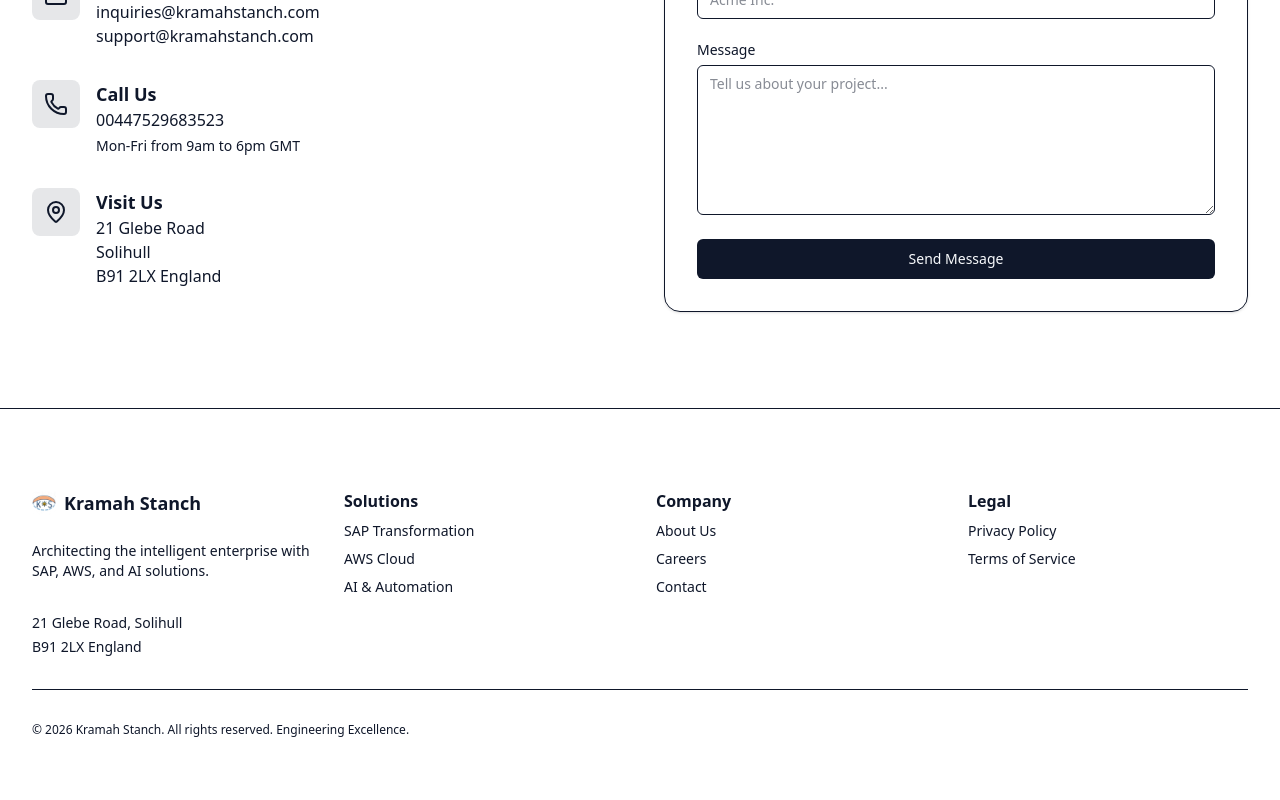
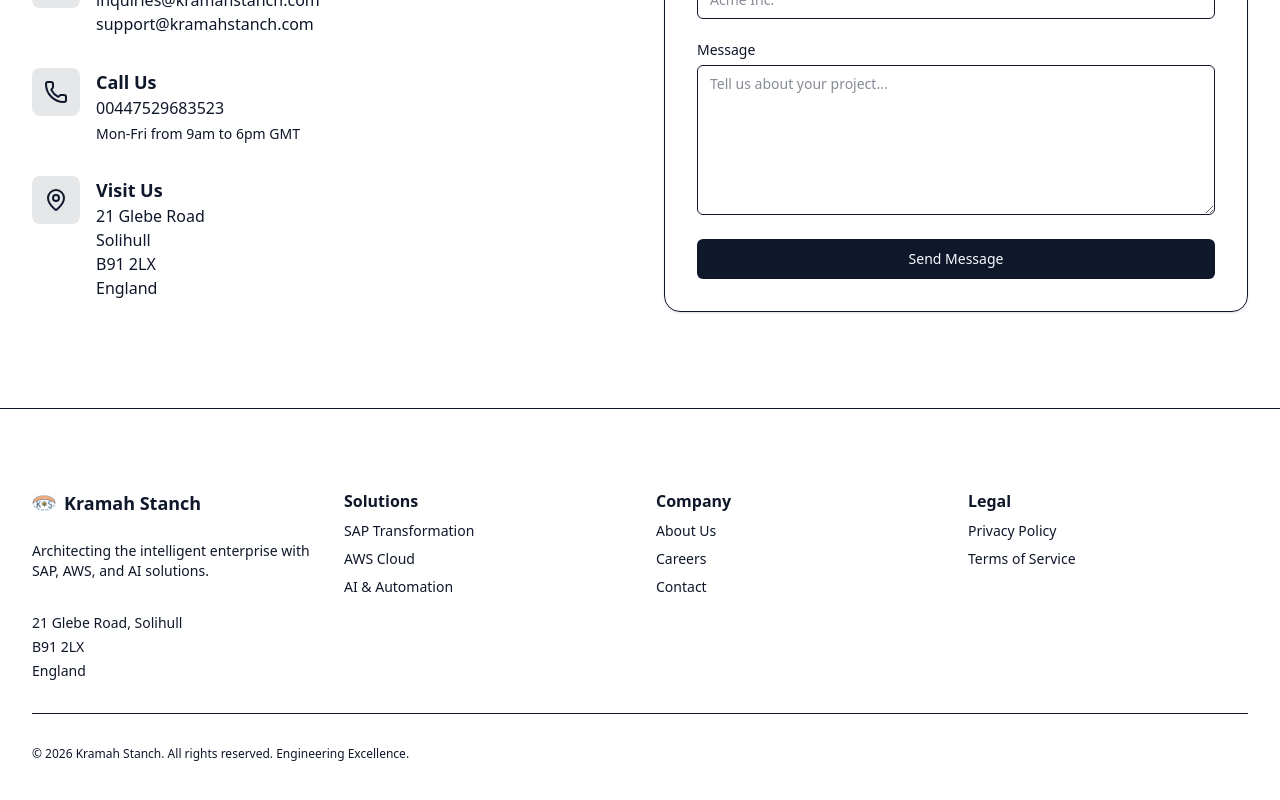
Before and after one commit to Kramah-Stanch/kramah-stanch-website-ui, a Next.js app: page /contact in a window 1280 px wide. Shown: the part 465-1265 px from the top of the page. Built offline with nearby package versions, Linux system fonts and the light colour scheme; no server answers.

Commit message:
improve address formatting by moving 'England' to a new line in contact, terms, and footer components.

```diff
--- a/app/contact/page.tsx
+++ b/app/contact/page.tsx
@@ -54,7 +54,8 @@ export default function ContactPage() {
                                     <p className="text-muted-foreground">
                                         21 Glebe Road<br />
                                         Solihull<br />
-                                        B91 2LX England
+                                        B91 2LX<br />
+                                        England
                                     </p>
                                 </div>
                             </div>
--- a/app/terms/page.tsx
+++ b/app/terms/page.tsx
@@ -124,7 +124,8 @@ export default function TermsPage() {
                                 <p className="text-muted-foreground">
                                     21 Glebe Road<br />
                                     Solihull<br />
-                                    B91 2LX England
+                                    B91 2LX<br />
+                                    England
                                 </p>
                             </div>
                         </div>
--- a/components/layout/footer.tsx
+++ b/components/layout/footer.tsx
@@ -20,7 +20,8 @@ export function Footer() {
                         </p>
                         <div className="text-sm text-muted-foreground mt-4 space-y-1">
                             <p>21 Glebe Road, Solihull</p>
-                            <p>B91 2LX England</p>
+                            <p>B91 2LX</p>
+                            <p>England</p>
                         </div>
                     </div>
                     <div className="flex flex-col gap-2">
```
